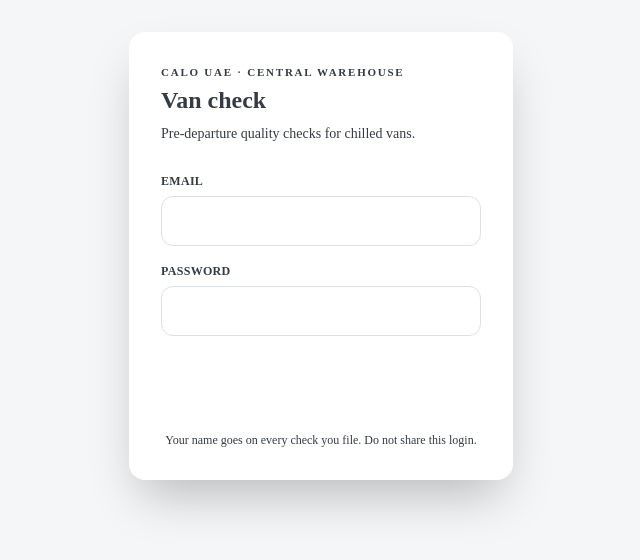
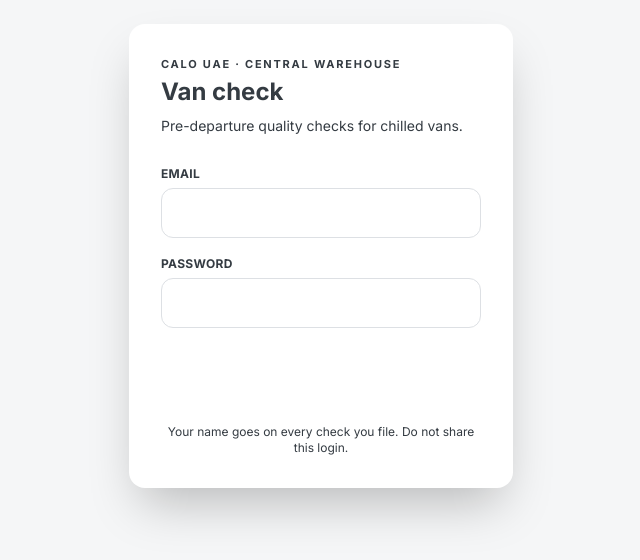
Before and after one commit to millikkal-sudo/Logistics-Inspection-App, a Next.js app: page /login in a window 1280 px wide. Shown: the part 144-704 px from the top of the page, without its empty margins (319-959 px from the left). Built offline with nearby package versions, Linux system fonts and the light colour scheme.

Commit message:
Replace Archivo font with Inter and update metadata

```diff
--- a/src/app/layout.tsx
+++ b/src/app/layout.tsx
@@ -1,28 +1,36 @@
 import type { Metadata, Viewport } from 'next';
-import { Archivo } from 'next/font/google';
+import { Inter } from 'next/font/google';
 import './globals.css';
 
-const archivo = Archivo({
+/**
+ * Healthy Sans is proprietary and will not be on a supervisor's phone. Inter
+ * is the documented fallback in the Healthy UI token file and renders on
+ * brand adjacent everywhere.
+ */
+const inter = Inter({
   subsets: ['latin'],
-  weight: ['500', '700', '800'],
-  variable: '--font-archivo',
+  weight: ['400', '700', '800', '900'],
+  variable: '--font-inter',
+  display: 'swap',
 });
 
 export const metadata: Metadata = {
-  title: 'Van Check — Calo UAE',
-  description: 'Pre-departure quality check for chilled delivery vans',
+  title: 'Van Check | Calo',
+  description: 'Pre-departure quality checks for Calo chilled delivery vans',
 };
 
 export const viewport: Viewport = {
   width: 'device-width',
   initialScale: 1,
   maximumScale: 1,
-  themeColor: '#08466F',
+  // Must be a literal: a meta tag cannot read a CSS custom property.
+  // This is --fill-brand-bold (brand-90).
+  themeColor: '#114B34',
 };
 
 const RootLayout = ({ children }: { children: React.ReactNode }) => (
-  <html lang="en" className={archivo.variable}>
-    <body className="font-sans antialiased">{children}</body>
+  <html lang="en" className={inter.variable}>
+    <body className="bg-surface-page font-sans antialiased">{children}</body>
   </html>
 );
 
```
